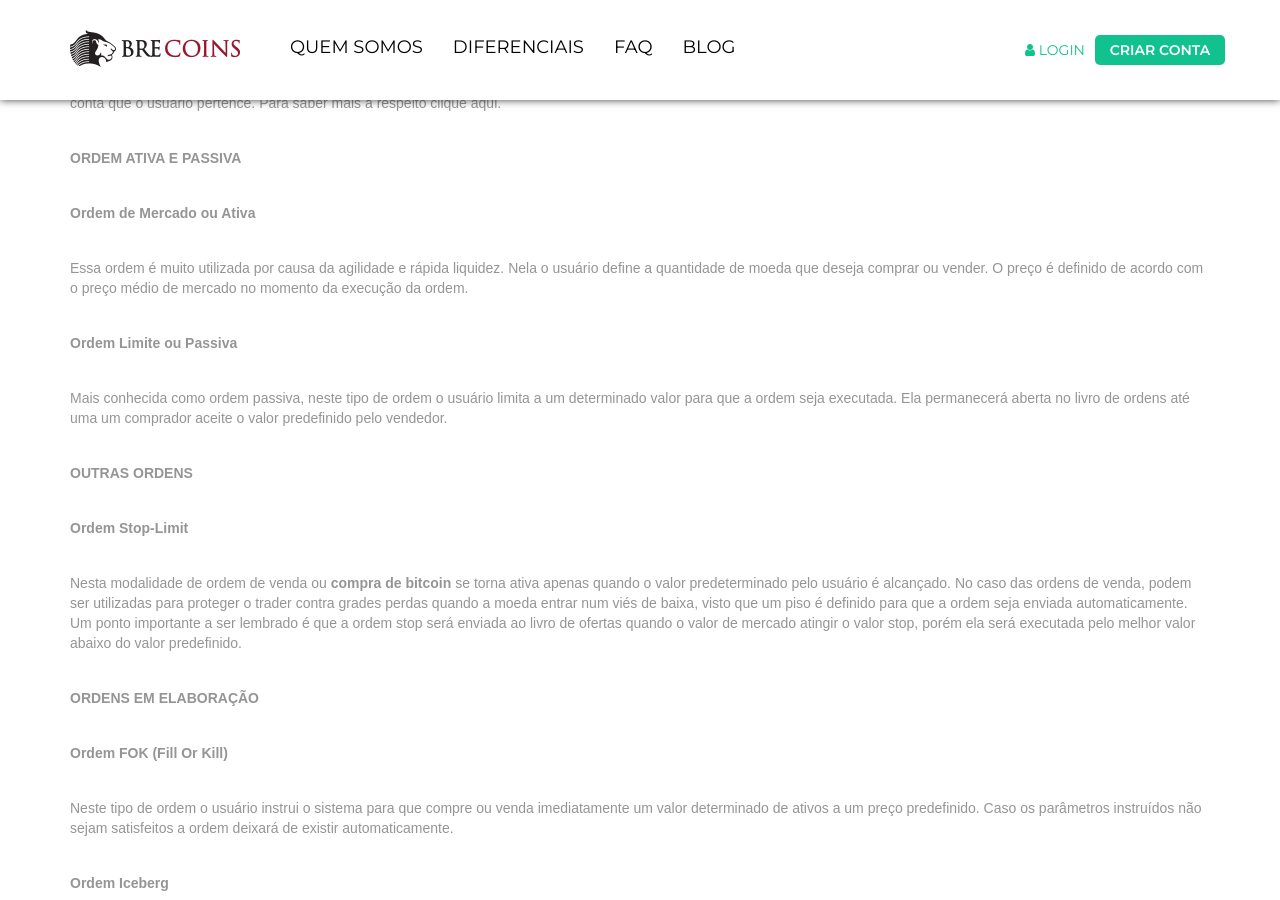
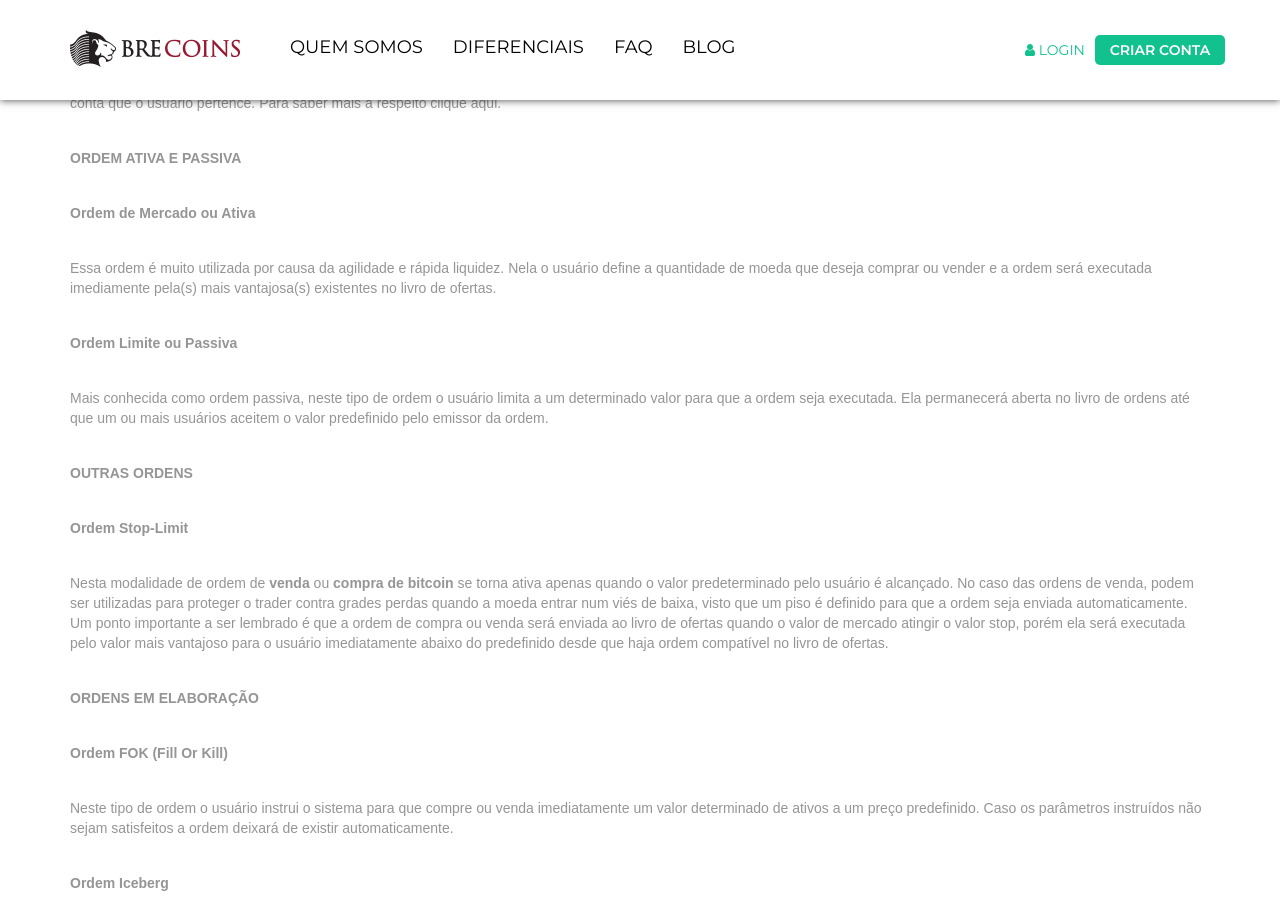
Before and after one commit to digitalbre/brecoins.github.io, a Jekyll site: the page built from faq/tipos-de-ordens-disponiveis-na-bre-coins.md, in a window 1280 px wide and 900 px high, scrolled down 696 px. Built offline with Jekyll 4.4.1, drawn with Linux system fonts in a browser that asks for light colours; nearby versions of some CDN libraries; some web fonts are replaced; a script that is not in the unit is left out.

Commit message:
Update tipos-de-ordens-disponiveis-na-bre-coins.md

```diff
--- a/faq/tipos-de-ordens-disponiveis-na-bre-coins.md
+++ b/faq/tipos-de-ordens-disponiveis-na-bre-coins.md
@@ -8,17 +8,17 @@ A BRE Coins oferece os mais avançados tipos de ordens para que o trader possa m
 
 **Ordem de Mercado ou Ativa**
 
-Essa ordem é muito utilizada por causa da agilidade e rápida liquidez. Nela o usuário define a quantidade de moeda que deseja comprar ou vender. O preço é definido de acordo com o preço médio de mercado no momento da execução da ordem.
+Essa ordem é muito utilizada por causa da agilidade e rápida liquidez. Nela o usuário define a quantidade de moeda que deseja comprar ou vender e a ordem será executada imediamente pela(s) mais vantajosa(s) existentes no livro de ofertas.
 
 **Ordem Limite ou Passiva**
 
-Mais conhecida como ordem passiva, neste tipo de ordem o usuário limita a um determinado valor para que a ordem seja executada. Ela permanecerá aberta no livro de ordens até uma um comprador aceite o valor predefinido pelo vendedor.
+Mais conhecida como ordem passiva, neste tipo de ordem o usuário limita a um determinado valor para que a ordem seja executada. Ela permanecerá aberta no livro de ordens até que um ou mais usuários aceitem o valor predefinido pelo emissor da ordem.
 
 **OUTRAS ORDENS**
 
 **Ordem Stop-Limit**
 
-Nesta modalidade de ordem de venda ou **compra de bitcoin** se torna ativa apenas quando o valor predeterminado pelo usuário é alcançado. No caso das ordens de venda, podem ser utilizadas para proteger o trader contra grades perdas quando a moeda entrar num viés de baixa, visto que um piso é definido para que a ordem seja enviada automaticamente. Um ponto importante a ser lembrado é que a ordem stop será enviada ao livro de ofertas quando o valor de mercado atingir o valor stop, porém ela será executada pelo melhor valor abaixo do valor predefinido.
+Nesta modalidade de ordem de **venda** ou **compra de bitcoin** se torna ativa apenas quando o valor predeterminado pelo usuário é alcançado. No caso das ordens de venda, podem ser utilizadas para proteger o trader contra grades perdas quando a moeda entrar num viés de baixa, visto que um piso é definido para que a ordem seja enviada automaticamente. Um ponto importante a ser lembrado é que a ordem de compra ou venda será enviada ao livro de ofertas quando o valor de mercado atingir o valor stop, porém ela será executada pelo valor mais vantajoso para o usuário imediatamente abaixo do predefinido desde que haja ordem compatível no livro de ofertas.
 
 **ORDENS EM ELABORAÇÃO**
 
```
